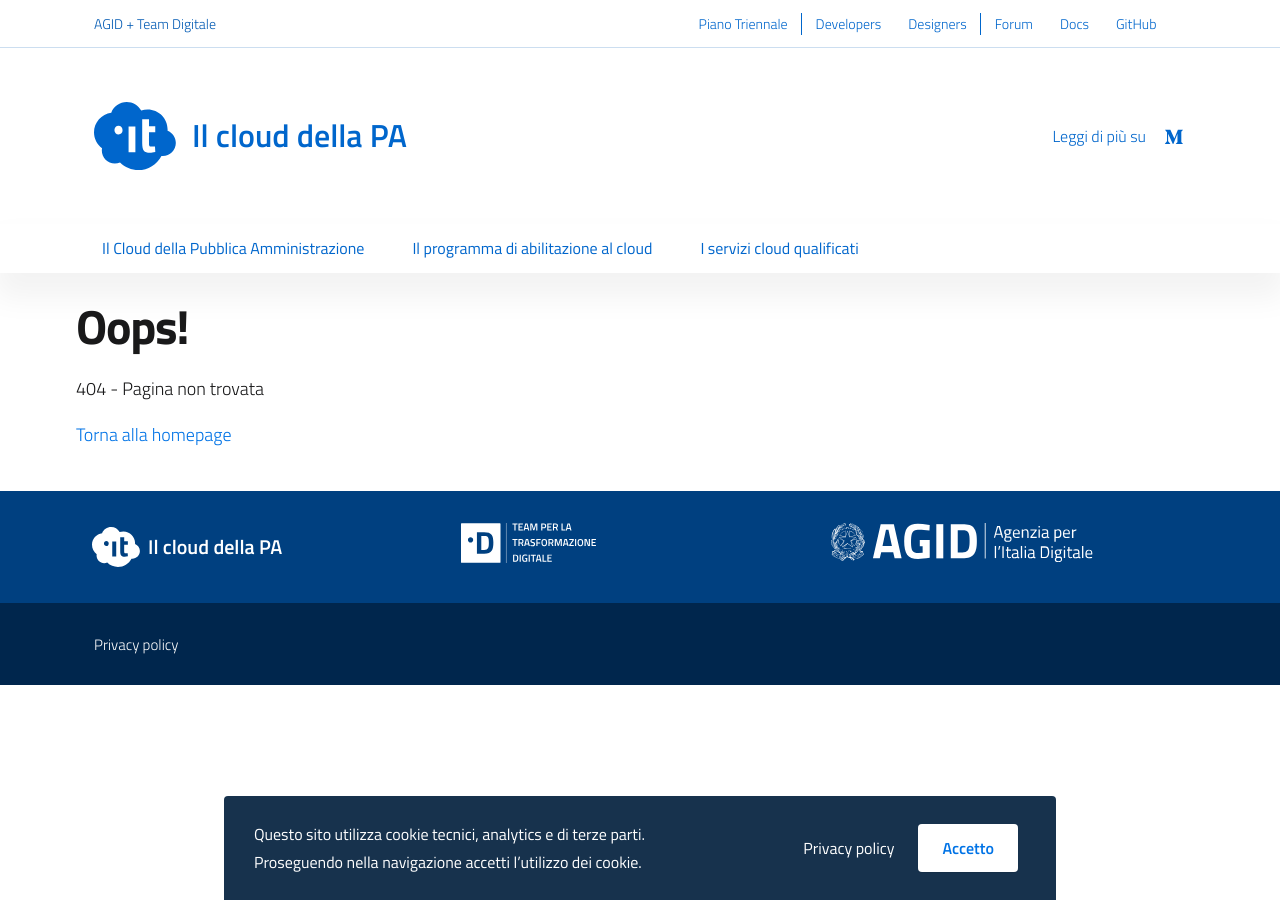
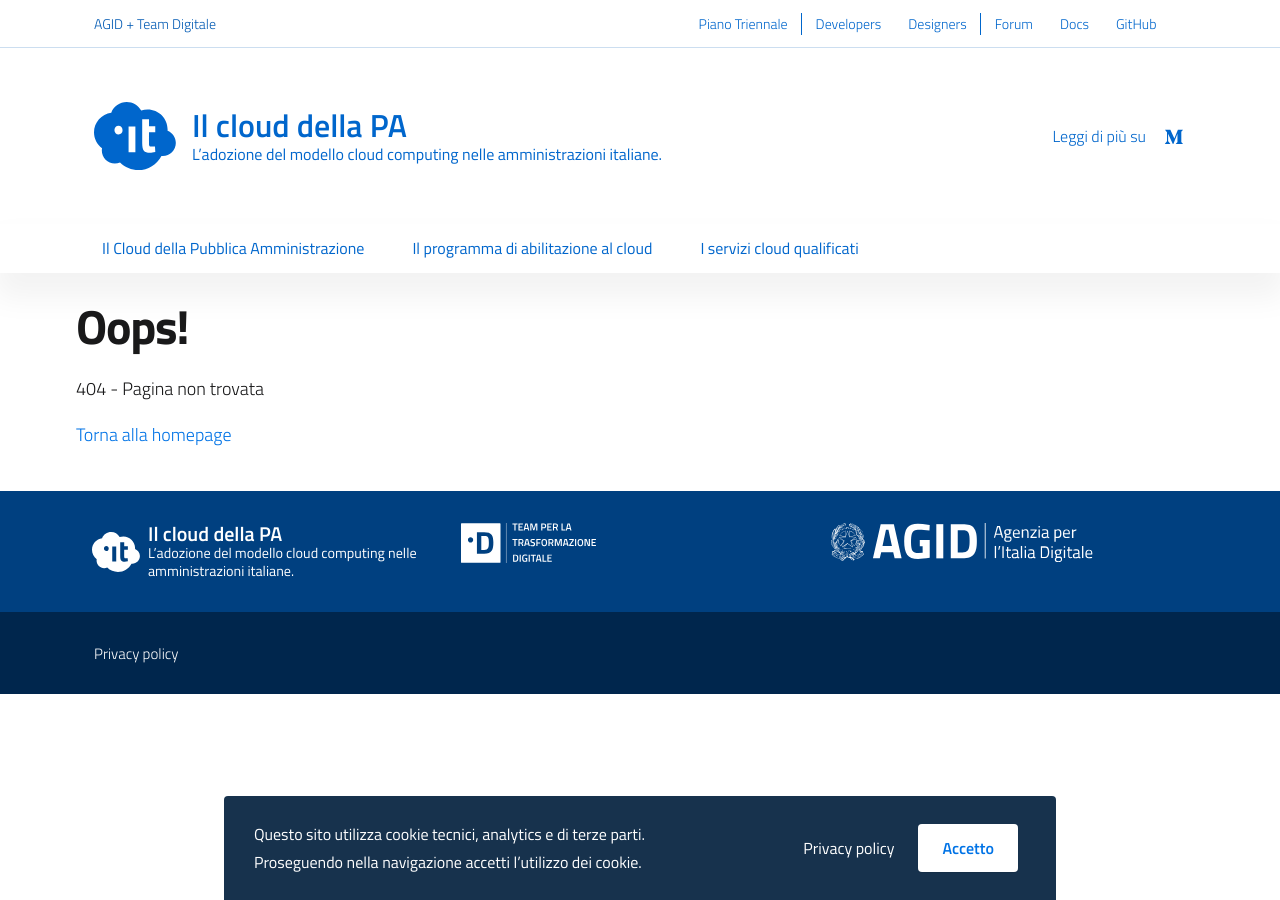
Before and after one commit to italia/cloud.italia.it, a Jekyll site: the page built from it/404.md, in a window 1280 px wide. Built offline with Jekyll 4.4.1, drawn with Linux system fonts in a browser that asks for light colours.

Commit message:
Adds social images

```diff
--- a/_data/t.yml
+++ b/_data/t.yml
@@ -3,7 +3,10 @@
 icon: "/assets/images/cloud-logo.svg"
 
 ## Social Card [1200x630]
-social-card: /assets/images/favicons/social-card.png
+social-card-og: "/assets/images/cloud-pa-logo-og.jpg"
+
+## Social Card [1280x640]
+social-card-twitter: "/assets/images/cloud-pa-logo-twitter.jpg"
 
 ## Site name
 name:
@@ -12,8 +15,8 @@
 
 ## Site description
 description:
-  en: ""
-  it: ""
+  en: "Cloud computing for italian public administrations."
+  it: "L’adozione del modello cloud computing nelle amministrazioni italiane."
 
 ## Site author
 author:
--- a/_includes/meta.html
+++ b/_includes/meta.html
@@ -20,10 +20,10 @@
 <meta name="twitter:card" content="summary_large_image">
 <meta name="twitter:site" content="@https://twitter.com/teamdigitaleIT">
 <meta name="twitter:creator" content="Team per la Trasformazione Digitale">
-<meta name="twitter:title" content="{{ page.title }}">
+<meta name="twitter:title" content="{{ page.title | default: site.title | smartify }}">
 <meta name="twitter:description"
     content="{% if page.excerpt %}{{ page.excerpt| strip_html }}{% else %}{{ site.data.t.description[page.lang] }}{% endif %}">
-<meta name="twitter:image" content="{{ site.baseurl }}{{ site.social-card }}">
+<meta name="twitter:image" content="{{ site.url | append: site.baseurl | append: site.data.t.social-card-twitter }}">
 
 <!-- Facebook -->
 <meta property="og:url" content="/">
@@ -31,8 +31,8 @@
 <meta property="og:description"
     content="{% if page.excerpt %}{{ page.excerpt| strip_html }}{% else %}{{ site.data.t.description[page.lang] }}{% endif %}">
 <meta property="og:type" content="website">
-<meta property="og:image" content="{{ site.baseurl | replace: 'https://', 'http://' }}{{ site.social-card }}">
-<meta property="og:image:secure_url" content="{{ site.baseurl }}{{ site.social-card }}">
+<meta property="og:image" content="{{ site.url | replace: 'https://', 'http://' | append: site.baseurl | append: site.data.t.social-card-og }}">
+<meta property="og:image:secure_url" content="{{ site.url | append: site.baseurl | append: site.data.t.social-card-og }}">
 <meta property="og:image:type" content="image/png">
 <meta property="og:image:width" content="1200">
 <meta property="og:image:height" content="630">
--- a/_layouts/default.html
+++ b/_layouts/default.html
@@ -1,5 +1,5 @@
 <!doctype html>
-<html lang="en">
+<html lang="it">
 
 <head>
   <title>{% if page.title %}{{ page.title }} – {% endif %}{{ site.name }}</title>
```
Also changed, not shown: assets/images/cloud-pa-logo-og.jpg (added), assets/images/cloud-pa-logo-twitter.jpg (added), assets/images/pagopa-logo.png (deleted).
